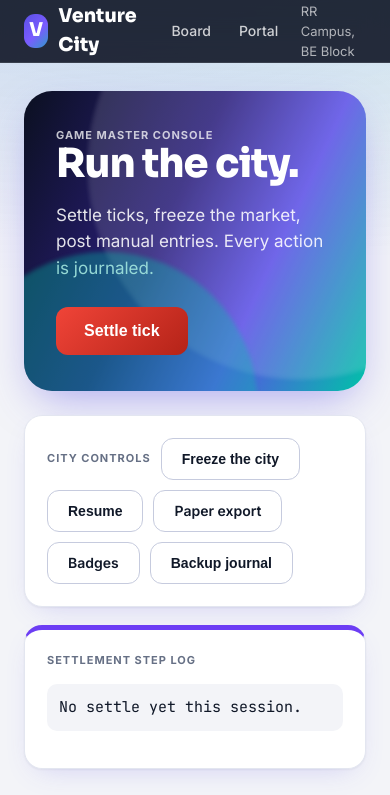
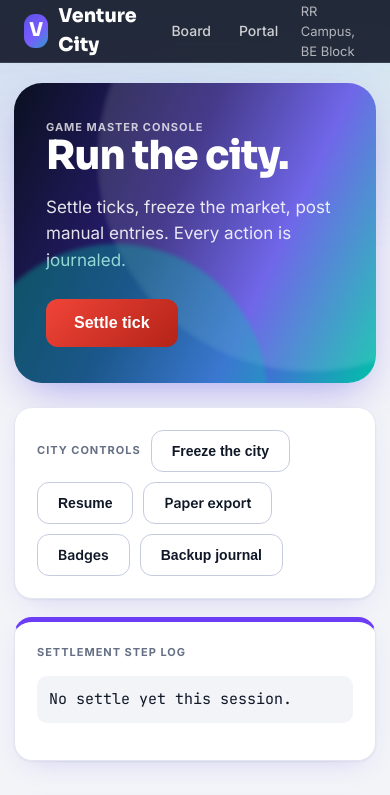
Before and after one commit to Darmaster1/venture-city, a Next.js app: page /gm in a window 390 px wide. Shown: the top 795 px of the page. Built offline with nearby package versions, Linux system fonts and the light colour scheme.

Commit message:
Mobile: desks dropdown as full-width sheet, scrollable cards

```diff
--- a/app/globals.css
+++ b/app/globals.css
@@ -151,4 +151,8 @@ details.menu .drop a:hover, details.menu .drop button:hover { background: #F1EDF
   .nav-links { margin-left: 0; overflow-x: auto; max-width: 52vw; flex-wrap: nowrap; scrollbar-width: none; }
   .nav-links::-webkit-scrollbar { display: none; }
   .nav-inner { gap: 12px; }
+  .nav-menu .drop { position: fixed; top: 66px; left: 12px; right: 12px; min-width: 0; max-height: 62vh; overflow-y: auto; }
+  .card { overflow-x: auto; }
+  .wrap { padding: 20px 14px 44px; }
+  .stat .value { font-size: 25px; }
 }
```
